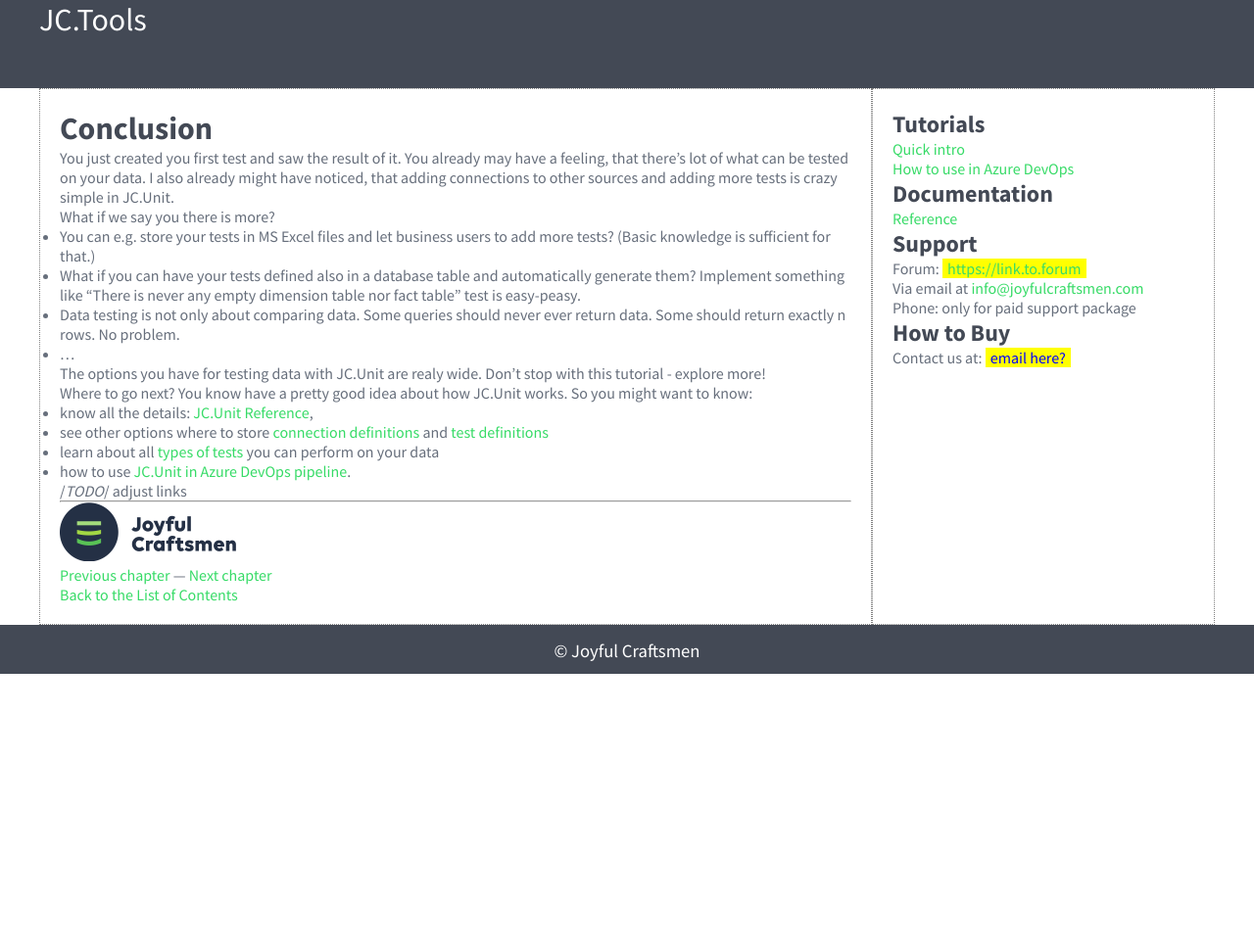
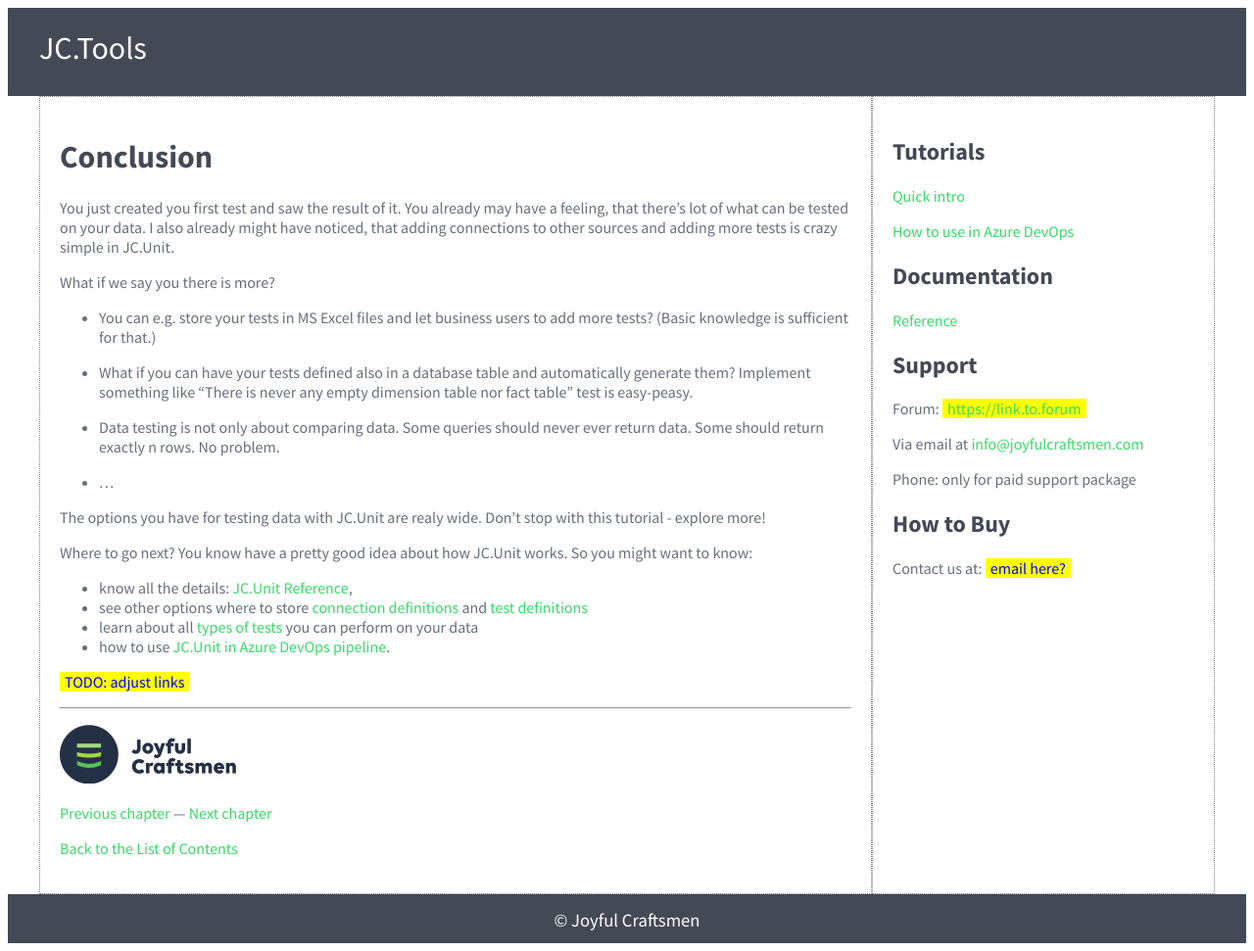
Before and after one commit to joyfulcraftsmen/JC.Tools, a Jekyll site: the page built from quick-start-local/conclusion.md, in a window 1280 px wide. Shown: the whole page at 98% size. Built offline with Jekyll 4.4.1, drawn with Linux system fonts in a browser that asks for light colours; our own code applies the rules of GitHub Pages for plain Markdown files; before the commit the page ends 900 px from its top, so only the background shows below that.

Commit message:
Margins, paddings.

```diff
--- a/assets/css/style.css
+++ b/assets/css/style.css
@@ -7,7 +7,7 @@
     --page-width: 1200px;
 }
 
-* {
+body div {
     margin: 0px;
     padding: 0px;
 }
--- a/quick-start-local/conclusion.md
+++ b/quick-start-local/conclusion.md
@@ -21,7 +21,8 @@
 * learn about all [types of tests](../typesoftests) you can perform on your data
 * how to use [JC.Unit in Azure DevOps pipeline](../quick-start-devops/intro).
 
-/*TODO*/ adjust links
+
+<span class="todo">TODO: adjust links</span>
 
 ------
 
```
